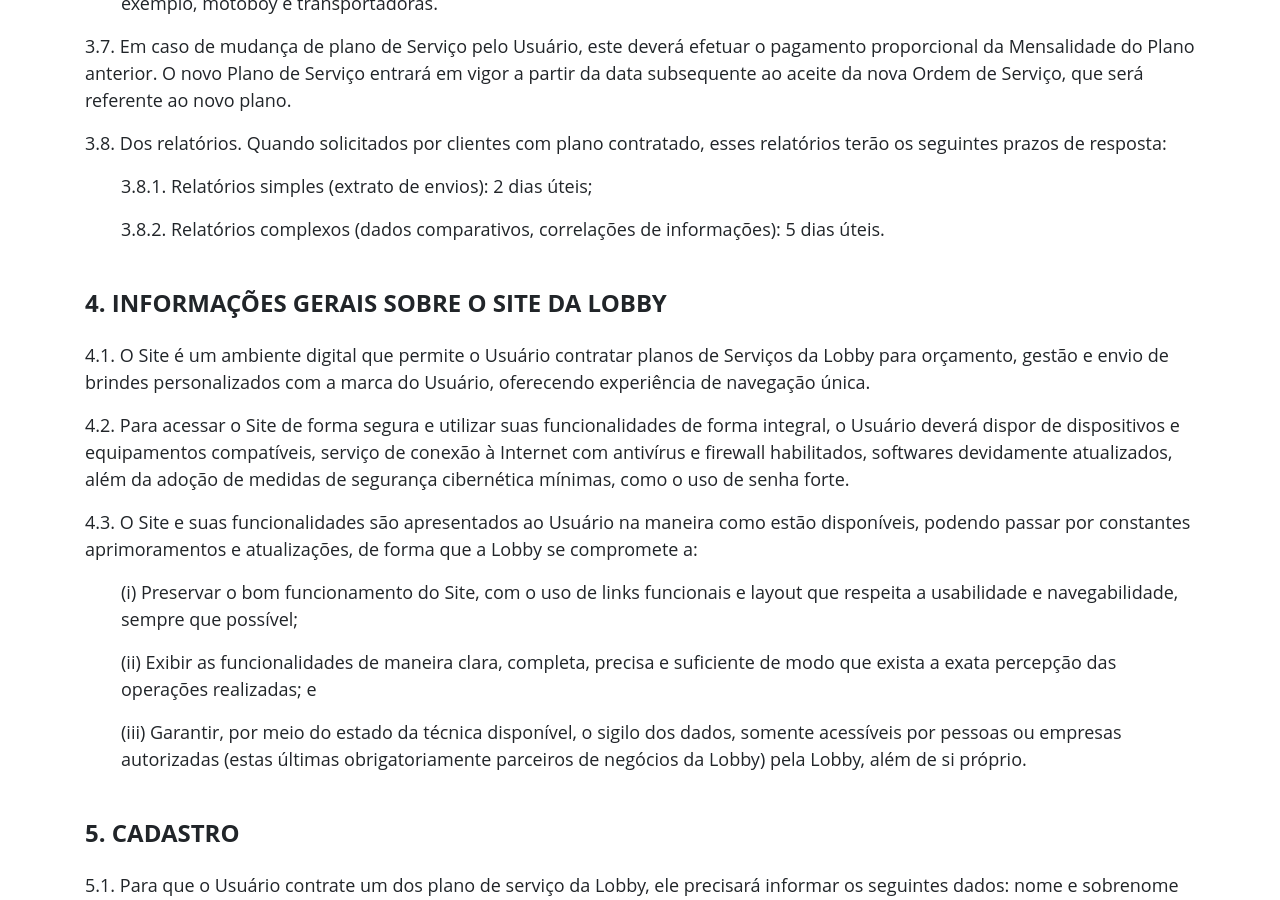
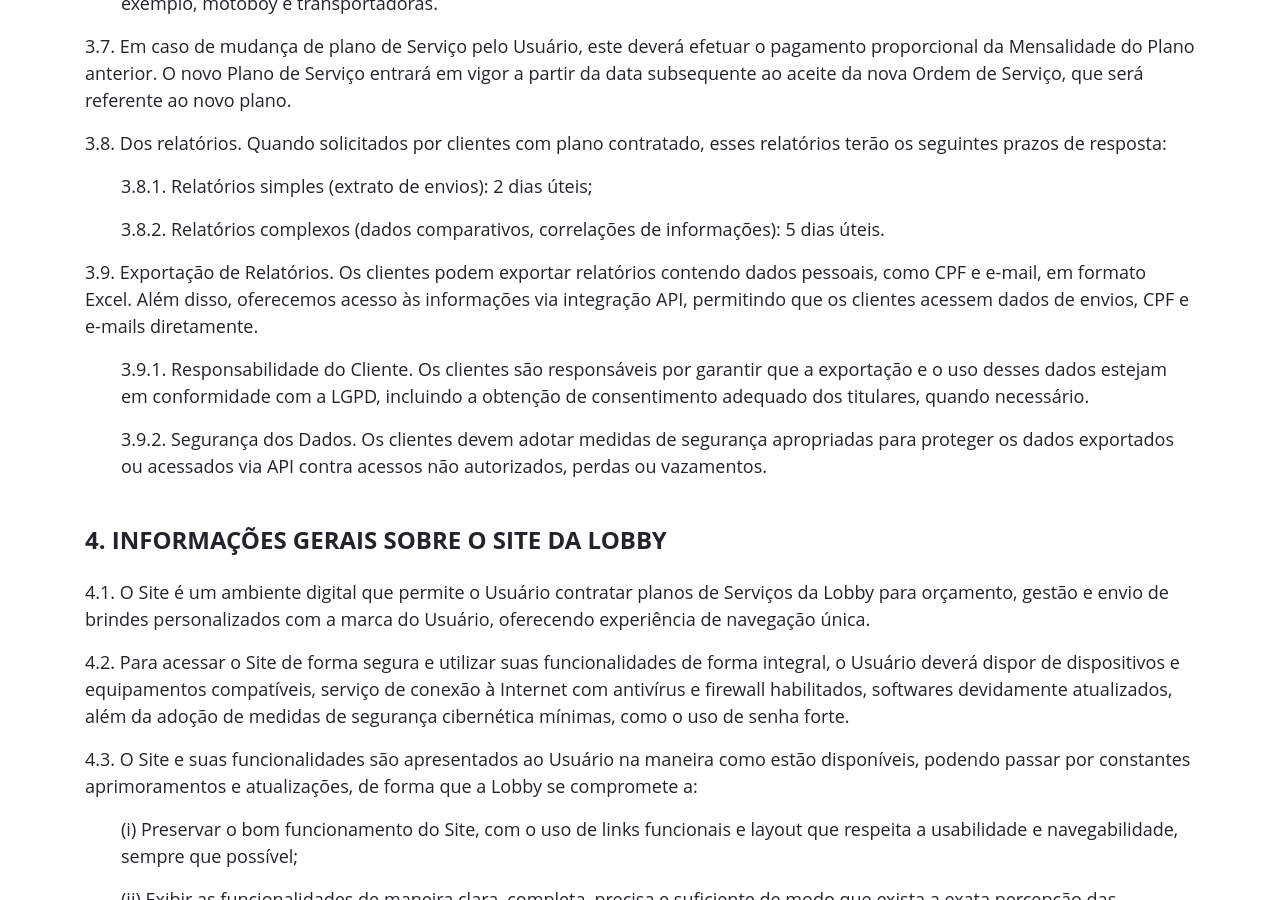
Before and after one commit to lobby-tech/lobby.tech, a Jekyll site: the page built from termos-de-uso/index.html, in a window 1280 px wide and 900 px high, scrolled down 2852 px. Built offline with Jekyll 4.4.1, drawn with Linux system fonts in a browser that asks for light colours; a script that is not in the unit is left out; some of the changed text lies outside the part shown.

Commit message:
Atualizado termos de uso

```diff
--- a/termos-de-uso/index.html
+++ b/termos-de-uso/index.html
@@ -79,6 +79,11 @@
       <div style="margin-left:2em">
         <p>3.8.1. Relatórios simples (extrato de envios): 2 dias úteis;</p>
         <p>3.8.2. Relatórios complexos (dados comparativos, correlações de informações): 5 dias úteis.</p>
+      </div>
+      <p>3.9. Exportação de Relatórios. Os clientes podem exportar relatórios contendo dados pessoais, como CPF e e-mail, em formato Excel. Além disso, oferecemos acesso às informações via integração API, permitindo que os clientes acessem dados de envios, CPF e e-mails diretamente.</p>
+      <div style="margin-left:2em">
+        <p>3.9.1. Responsabilidade do Cliente. Os clientes são responsáveis por garantir que a exportação e o uso desses dados estejam em conformidade com a LGPD, incluindo a obtenção de consentimento adequado dos titulares, quando necessário.</p>
+        <p>3.9.2. Segurança dos Dados. Os clientes devem adotar medidas de segurança apropriadas para proteger os dados exportados ou acessados via API contra acessos não autorizados, perdas ou vazamentos.</p>
       </div>
 
       <br>
```
Also changed, not shown: other parts of termos-de-uso/index.html (+1 -1 lines).
